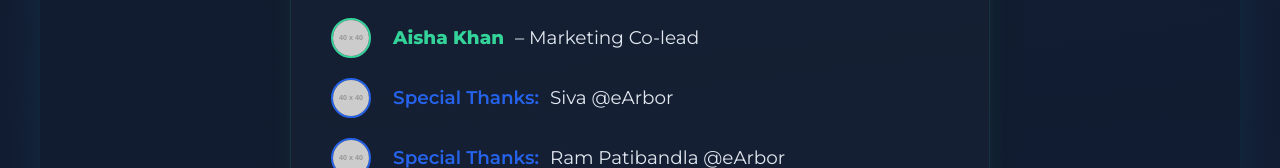
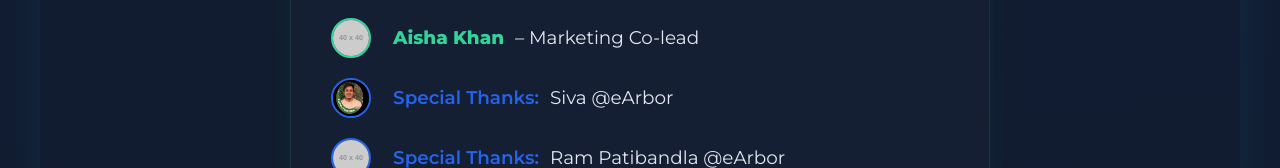
Before and after one commit to krishramoju2/johnxk4-, a plain HTML site: page index.html in a window 1280 px wide. Shown: the part 6483-6651 px from the top of the page. Drawn offline with nearby package versions, Linux system fonts and the light colour scheme; placeholder pictures from the web are drawn by us; animation ran at ten frames a second.

Commit message:
Update index.html

```diff
--- a/index.html
+++ b/index.html
@@ -719,7 +719,7 @@
           <span class="lead">Aisha Khan</span> – Marketing Co-lead
         </li>
         <li>
-          <img src="https://placehold.co/40x40?text=S" alt="Siva @eArbor" style="width:40px;height:40px;border-radius:50%;border:2px solid #2563eb;margin-right:0.6em;">
+          <img src="Siva.png" alt="Siva @eArbor" style="width:40px;height:40px;border-radius:50%;border:2px solid #2563eb;margin-right:0.6em;">
           <span class="special">Special Thanks:</span> Siva @eArbor
         </li>
         <li>
```
